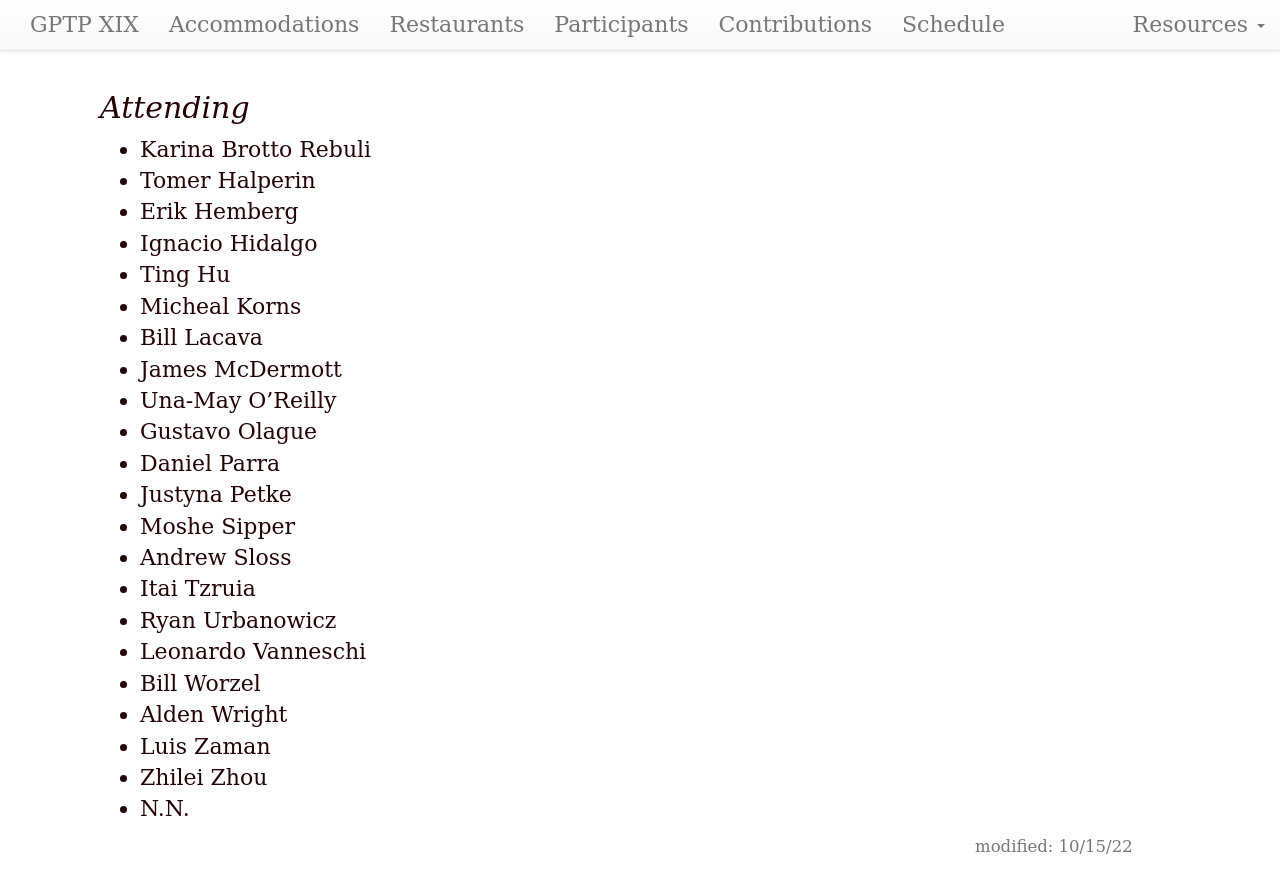
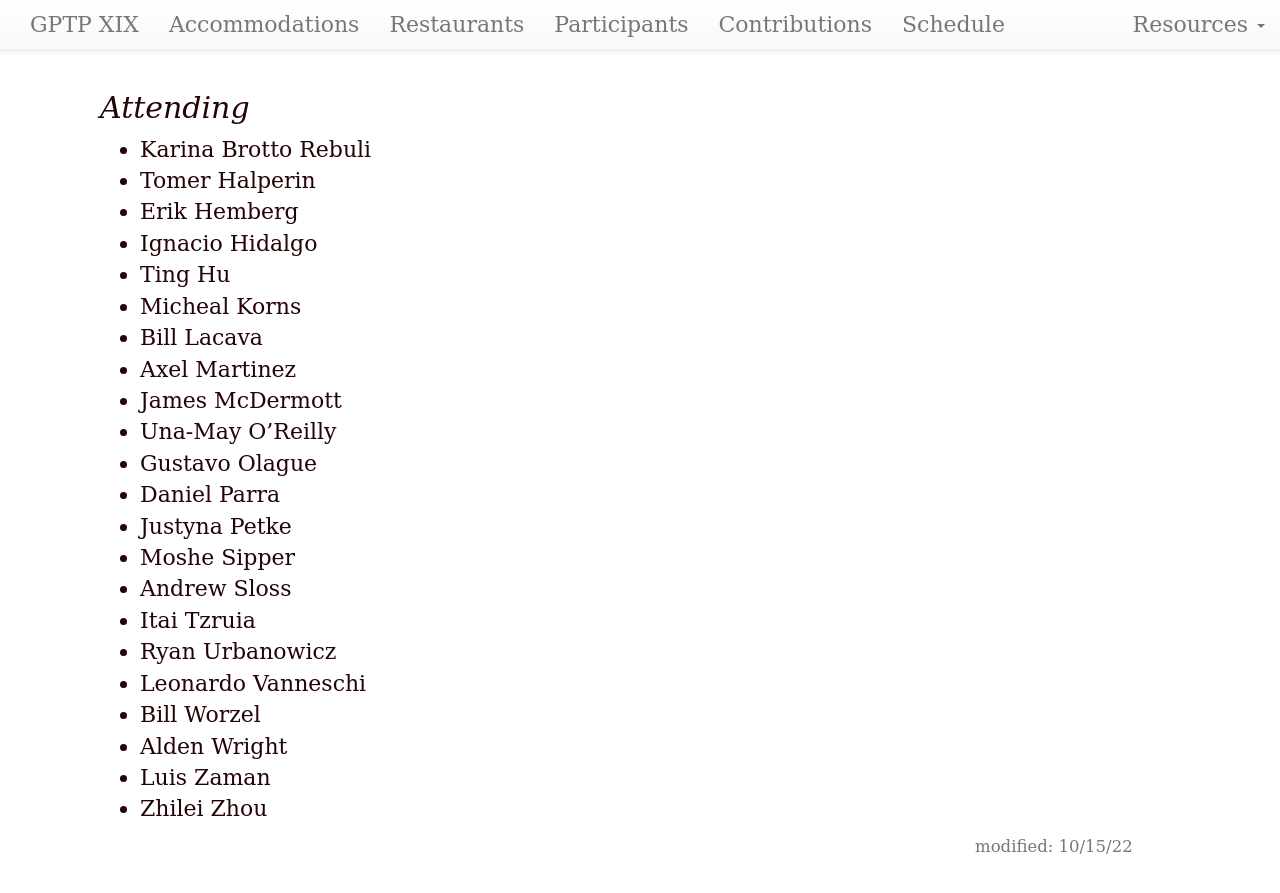
Before and after one commit to GPTP-workshop/gptp-workshop.github.io, a Jekyll site: the page built from attendees.md, in a window 1280 px wide and 900 px high, scrolled down 576 px. Shown: the top 893 px of the window. Built offline with Jekyll 4.4.1, drawn with Linux system fonts in a browser that asks for light colours; our own code applies the rules of GitHub Pages for plain Markdown files.

Commit message:
Update attendees.md

```diff
--- a/attendees.md
+++ b/attendees.md
@@ -27,6 +27,7 @@ dates: "Nov 17-18, 2022"
 - Ting Hu
 - Micheal Korns
 - Bill Lacava
+- Axel Martinez
 - James McDermott
 - Una-May O'Reilly
 - Gustavo Olague
@@ -41,4 +42,3 @@ dates: "Nov 17-18, 2022"
 - Alden Wright
 - Luis Zaman
 - Zhilei Zhou
-- N.N.
```
